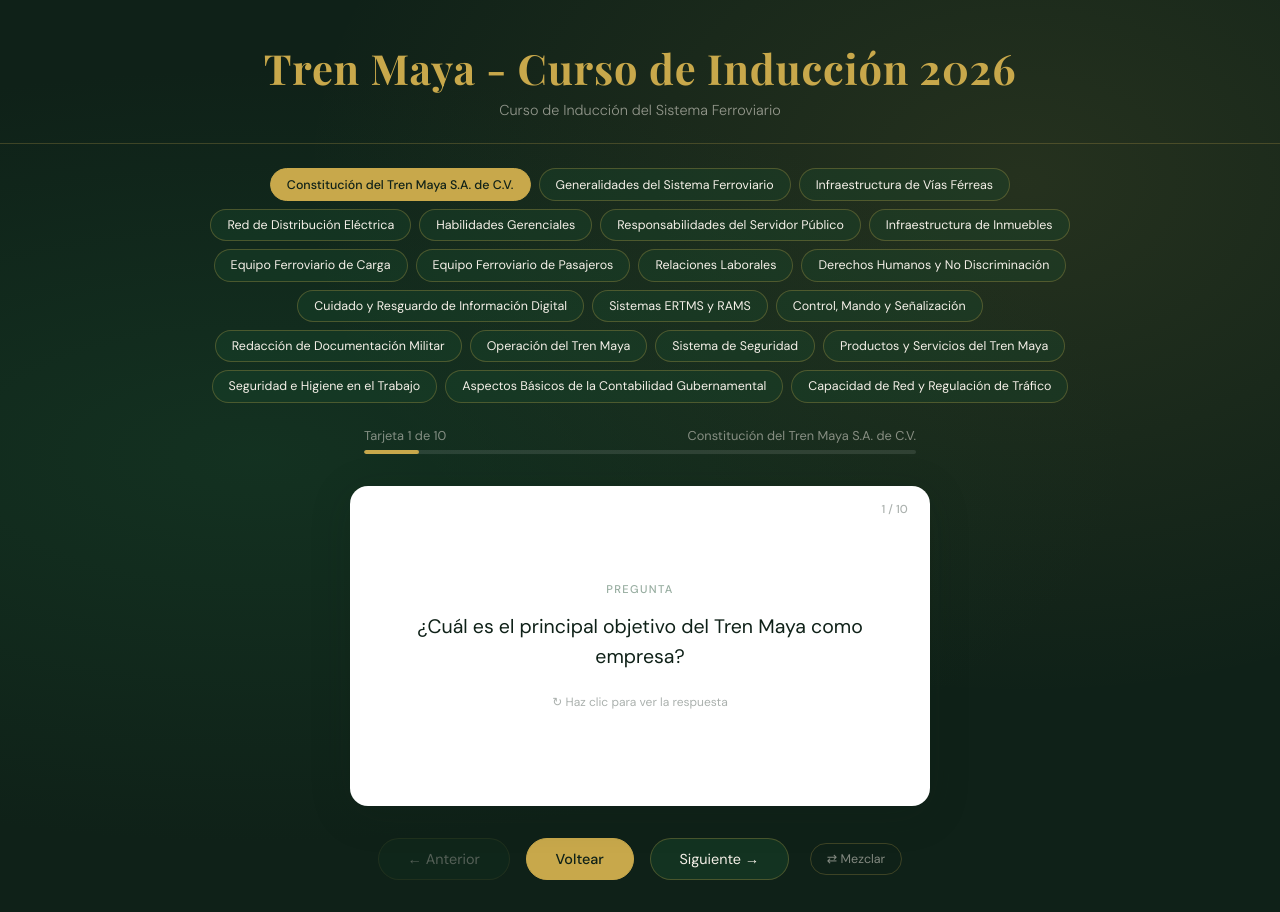
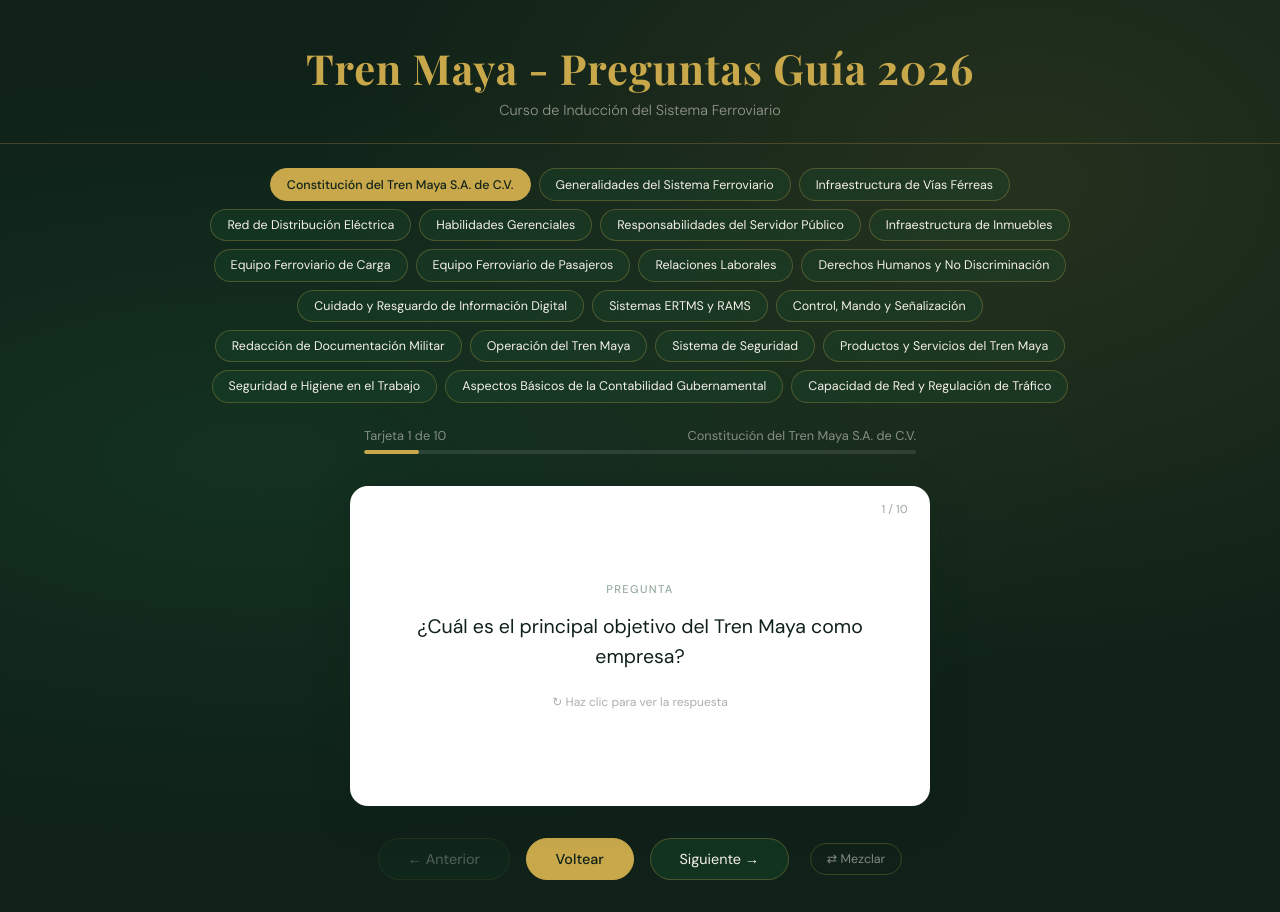
Before and after one commit to RitzyErmine7485/RitzyErmine7485.github.io, a plain HTML site: page index.html in a window 1280 px wide. Drawn offline with nearby package versions, Linux system fonts and the light colour scheme.

Commit message:
Update header title in index.html

```diff
--- a/index.html
+++ b/index.html
@@ -273,7 +273,7 @@
 <body>
 
 <header>
-  <h1>Tren Maya - Curso de Inducción 2026</h1>
+  <h1>Tren Maya - Preguntas Guía 2026</h1>
   <p>Curso de Inducción del Sistema Ferroviario</p>
 </header>
 
```
